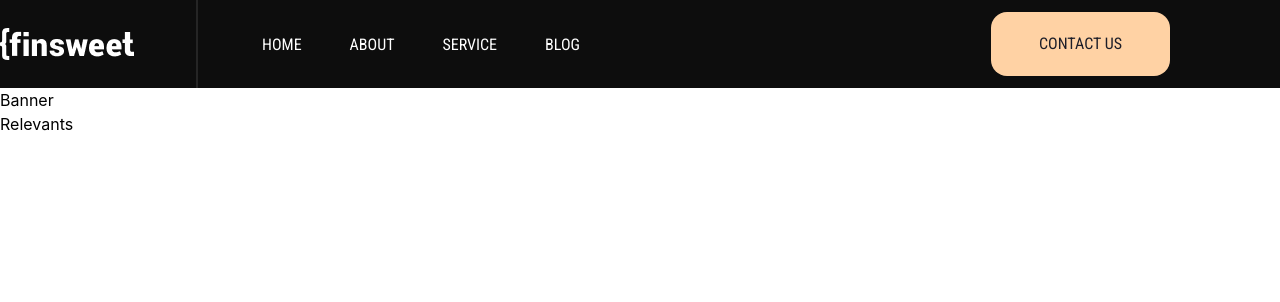
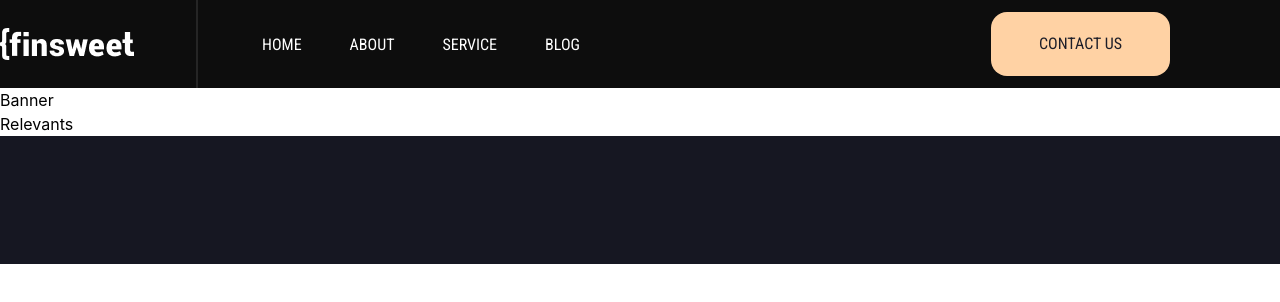
Before and after one commit to dev-maksuda/finsweet-tailwind, a React (Vite) app: page / in a window 1280 px wide. Shown: the top 302 px of the page. Built offline with nearby package versions, Linux system fonts and the light colour scheme.

Commit message:
Update Footer.jsx

```diff
--- a/src/components/layouts/Footer.jsx
+++ b/src/components/layouts/Footer.jsx
@@ -2,8 +2,11 @@ import React from 'react'
 
 const Footer = () => {
   return (
-<footer>
+<footer className='bg-footerbg py-16'>
    <container>
+    <div className="">
+
+    </div>
 
     </container>
 
```
